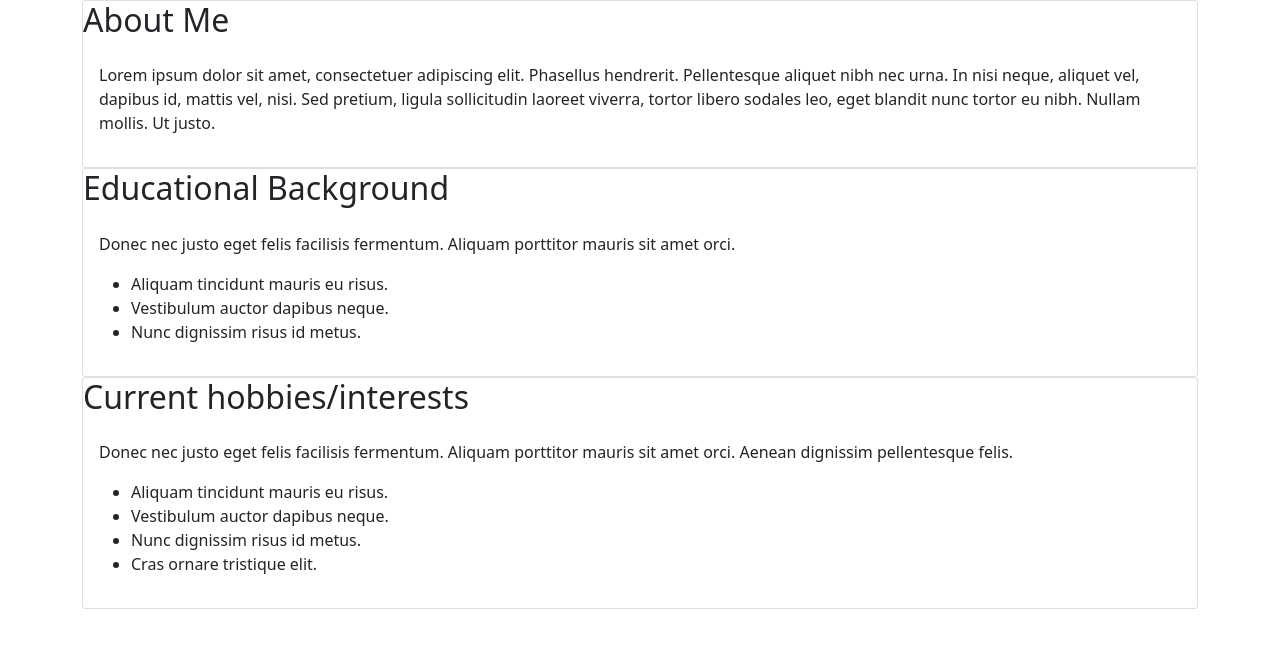
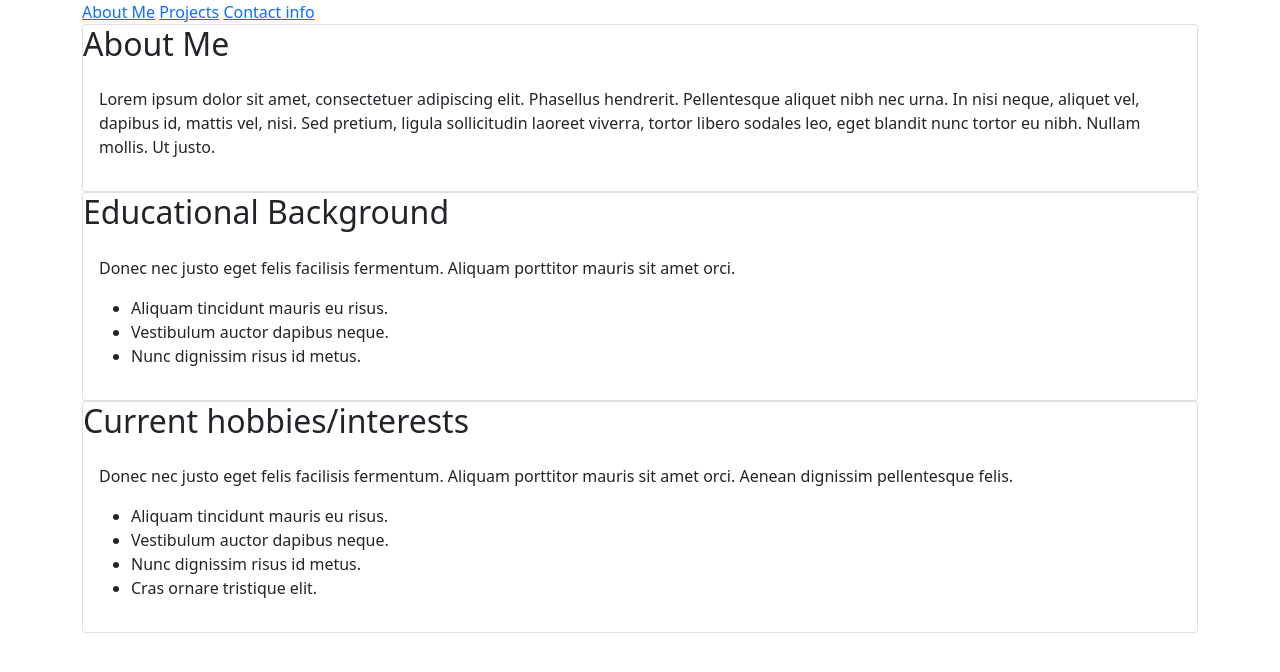
Before and after one commit to soilapertet/portfolio-landing-page, a plain HTML site: page about-me.html in a window 1280 px wide. Drawn offline with Linux system fonts and the light colour scheme.

Commit message:
Add Navigation list to webpage.

```diff
--- a/about-me.html
+++ b/about-me.html
@@ -7,6 +7,13 @@
   </head>
   <body>
     <div class="container">
+      <div id ="navlist">
+        <div class="navlist-right">
+          <a href="about-me.html">About Me</a>
+          <a href="#">Projects</a>
+          <a href="#">Contact info</a>
+        </div>
+      </div>
       <div class="row">
         <div class="col-md-12">
           <div class="card card-info">
```
